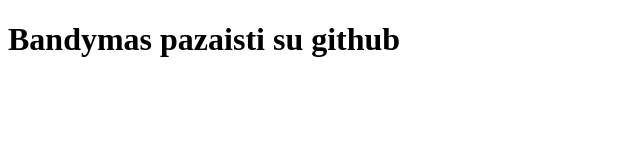
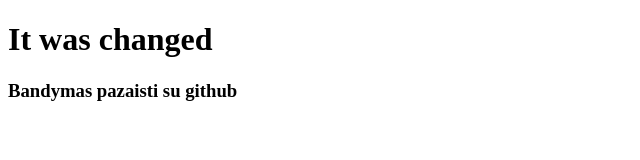
Before and after one commit to anavisnia/bit-11-09-nd, a plain HTML site: page index.html in a window 1280 px wide. Shown: the whole page, without its empty margins (0-640 px from the left). Drawn offline with Linux system fonts and the light colour scheme.

Commit message:
Changed from changeHTML

```diff
--- a/index.html
+++ b/index.html
@@ -6,6 +6,7 @@
   <title>Document</title>
 </head>
 <body>
-  <h1>Bandymas pazaisti su github</h1>
+  <h1>It was changed</h1>
+  <h3>Bandymas pazaisti su github</h3>
 </body>
 </html>
```
